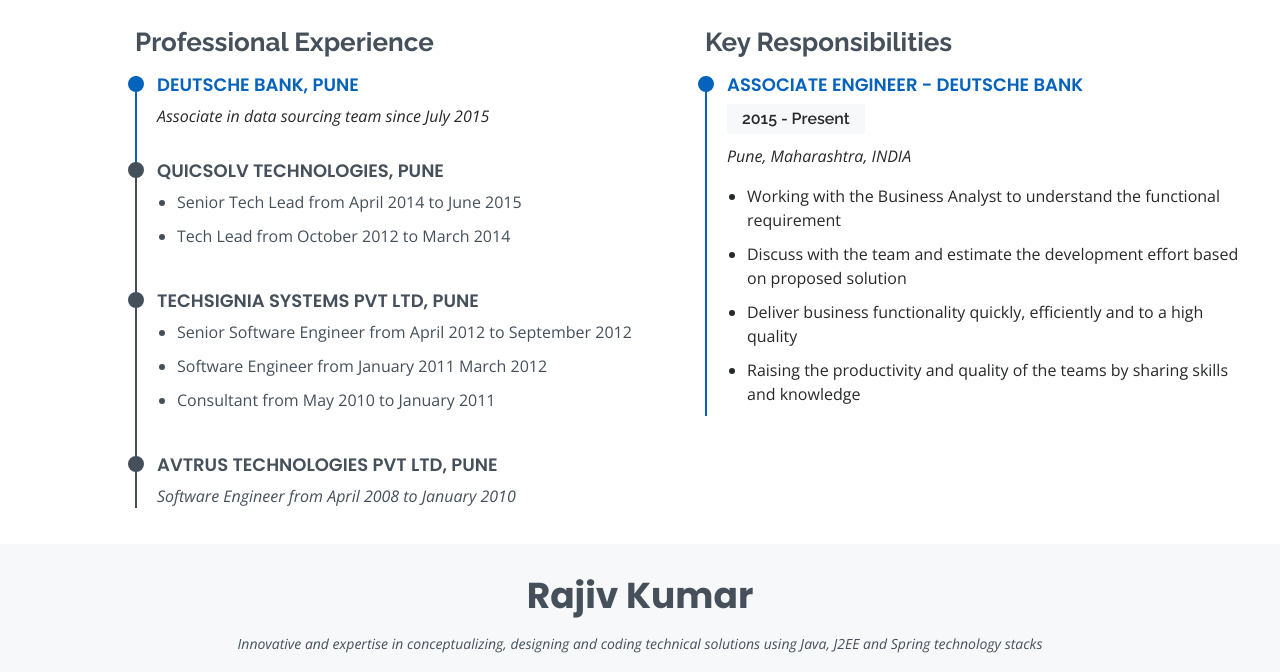
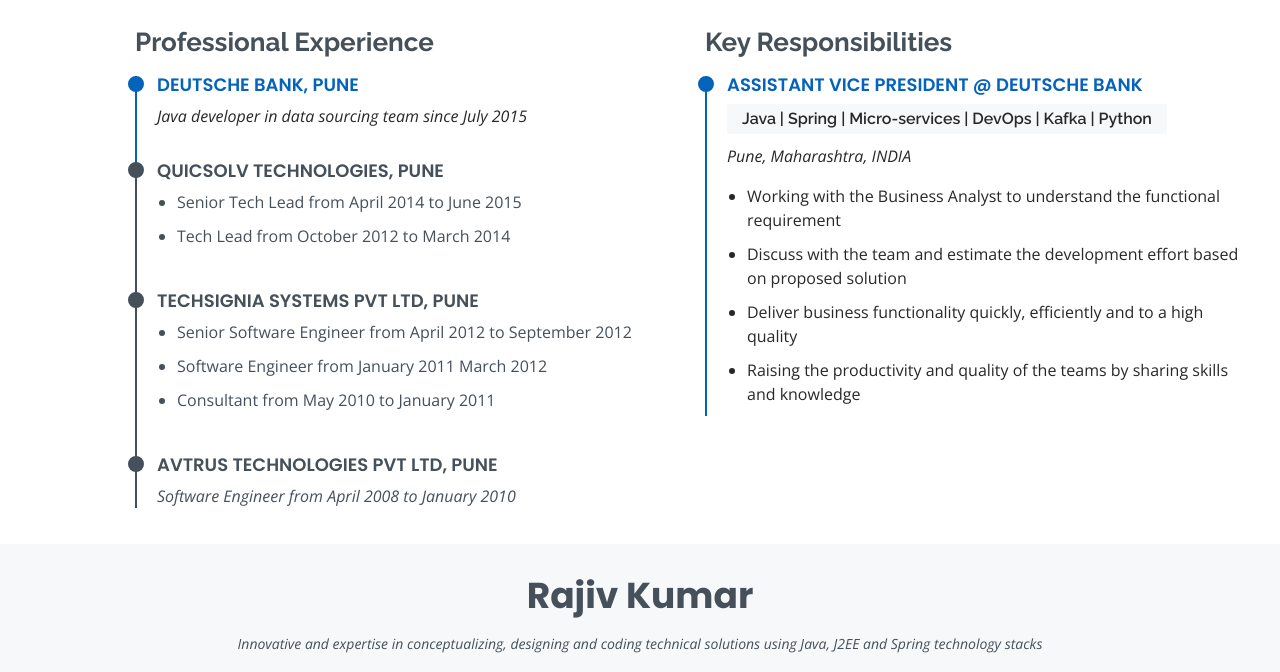
Before and after one commit to rajiv7/rajiv7.github.io, a plain HTML site: page index.html in a window 1280 px wide. Shown: the part 1454-2126 px from the top of the page. Drawn offline with nearby package versions, Linux system fonts and the light colour scheme.

Commit message:
Update index.html

```diff
--- a/index.html
+++ b/index.html
@@ -6,7 +6,7 @@
 
   <title>Rajiv :: Java/Spring/Spark Developer</title>
   <meta content='Resume - Rajiv' name='descriptison'>
-  <meta content='Java, J2EE, Spring, Springboot, JDBC, Servlet, JSP, JDBC, RMI, Spring Security, Spark, Scala, Devops' name='keywords'>
+  <meta content='Java, J2EE, Spring, Springboot, JDBC, Servlet, JSP, JDBC, RMI, Spring Security, Spark, Scala, Devops, boot, micro-service, microservice, micro service' name='keywords'>
 
   <link rel="icon" type="image/x-icon" class="js-site-favicon"
 		href="https://lh3.googleusercontent.com/-GxTfOa8XxIQ/AAAAAAAAAAI/AAAAAAAAAAA/ACHi3rdX45U3udLZXiTEROLCJ20CtECaqA.CMID/s32-c-mo/photo.jpg">
@@ -118,7 +118,7 @@
 	    <h3 class='resume-title'>Professional Experience</h3>
             <div class='resume-item active'>
               <h4>Deutsche Bank, Pune</h4>
-              <p><em>Associate in data sourcing team since July 2015</em></p>
+              <p><em>Java developer in data sourcing team since July 2015</em></p>
             </div>
 
 	    <div class='resume-item inactive'>
@@ -144,8 +144,8 @@
           <div class='col-lg-6'>
             <h3 class='resume-title'>Key Responsibilities</h3>
             <div class='resume-item active'>
-              <h4>Associate Engineer - Deutsche Bank</h4>
-              <h5>2015 - Present</h5>
+              <h4>Assistant Vice President @ Deutsche Bank</h4>
+              <h5>Java | Spring | Micro-services | DevOps | Kafka | Python</h5>
               <p><em>Pune, Maharashtra, INDIA</em></p>
               <ul>
                 <li>Working with the Business Analyst to understand the functional requirement</li>
```
